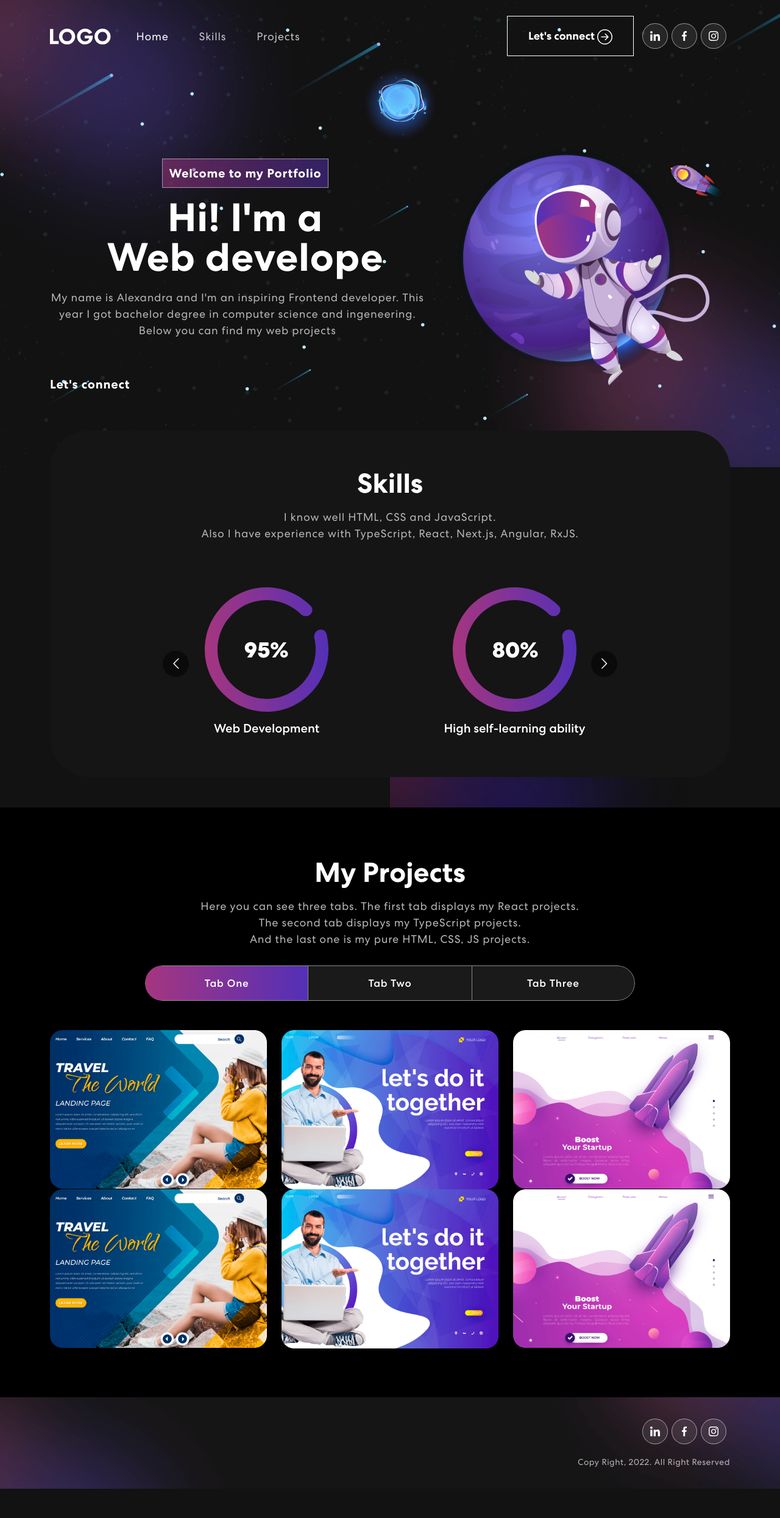
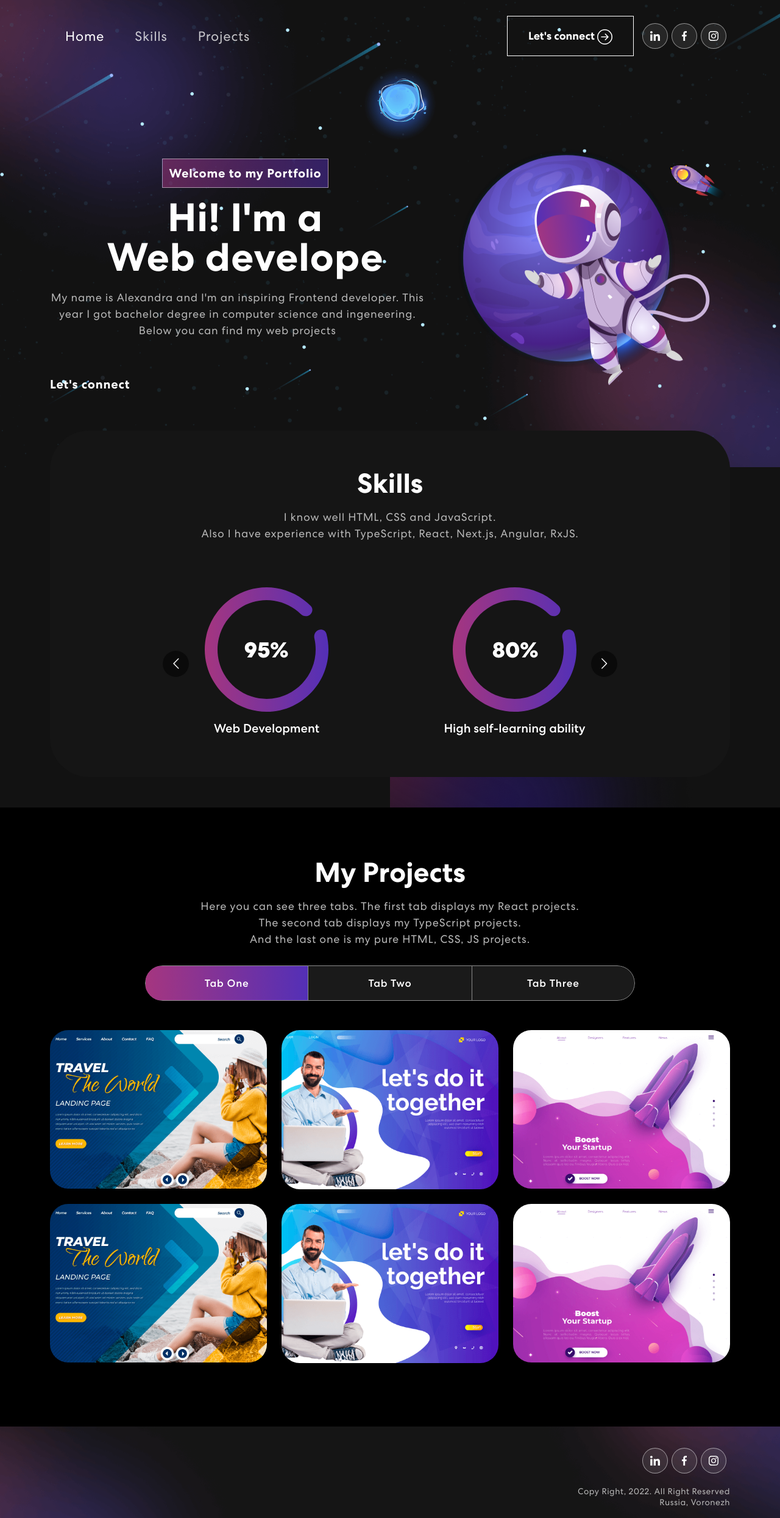
Before and after one commit to Savchhenko/Portfolio-Website-React, a React (Create React App) app: page / in a window 1280 px wide. Shown: the whole page at 61% size. Before the commit the page ends 2441 px from the top, so only its background shows below. Built offline with nearby package versions, Linux system fonts and the light colour scheme.

Commit message:
fix some styles

```diff
--- a/src/App.css
+++ b/src/App.css
@@ -103,7 +103,7 @@ nav.navbar .navbar-nav .nav-link.navbar-link {
   color: #fff !important;
   letter-spacing: 0.8px;
   padding: 0 25px;
-  font-size: 18px;
+  font-size: 22px;
   opacity: 0.75;
 }
 nav.navbar .navbar-nav a.nav-link.navbar-link:hover,
@@ -151,7 +151,7 @@ span.navbar-text {
 .social-icon a:hover img {
 	filter: brightness(0) saturate(100%) invert(0%) sepia(7%) saturate(98%) hue-rotate(346deg) brightness(95%) contrast(86%);
 }
-.navbar-text button {
+.navbar-text span {
   font-weight: 700;
   color: #fff;
   border: 1px solid #fff;
@@ -161,11 +161,9 @@ span.navbar-text {
 	position: relative;
 	background-color: transparent;
 	transition: 0.3s ease-in-out;
-}
-.navbar-text button span {
   z-index: 1;
 }
-.navbar-text button::before {
+.navbar-text span::before {
   content: "";
   width: 0%;
   height: 100%;
@@ -176,10 +174,10 @@ span.navbar-text {
   z-index: -1;
   transition: 0.3s ease-in-out;
 }
-.navbar-text button:hover {
+.navbar-text span:hover {
   color: #121212;
 }
-.navbar-text button:hover::before {
+.navbar-text span:hover::before {
 	content: "";
 	width: 100%;
 	height: 100%;
@@ -279,9 +277,6 @@ nav.navbar .navbar-toggler[aria-expanded="true"] .navbar-toggler-icon {
   margin-left: 10px;
   transition: 0.3s ease-in-out;
   line-height: 1;
-}
-.banner button:hover svg {
-  margin-left: 25px;
 }
 .banner img {
   animation: updown 3s linear infinite;
--- a/src/components/Footer.js
+++ b/src/components/Footer.js
@@ -15,7 +15,9 @@ const Footer = () => {
                             <a href=""><img src={navIcon2} alt="icon"/></a>
                             <a href=""><img src={navIcon3} alt="icon"/></a>
                         </div>
-                        <p>Copy Right, 2022. All Right Reserved</p>
+                        <p>Copy Right, 2022. All Right Reserved<br></br>
+                            Russia, Voronezh
+                        </p>
                     </Col>
                 </Row>
             </Container>
--- a/src/components/NavBar.js
+++ b/src/components/NavBar.js
@@ -33,9 +33,6 @@ const NavBar = () => {
     return (
         <Navbar expand="lg" className={scrolled ? "scrolled" : ""}>
         <Container>
-            <Navbar.Brand href="#home">
-            <img src={logo} alt="Logo" />
-            </Navbar.Brand>
             <Navbar.Toggle aria-controls="basic-navbar-nav">
             <span className="navbar-toggler-icon"></span>
             </Navbar.Toggle>
@@ -58,14 +55,12 @@ const NavBar = () => {
                 >Projects</Nav.Link>
             </Nav>
             <span className="navbar-text">
-                <button
-                    className="vvd"
-                    onClick={() => {
-                        console.log("Contact me");
-                    }}
-                >
+
+                    <span className="vvd">Let's connect <ArrowRightCircle size={25}/></span>
+
+                {/* <button className="vvd">
                     <span>Let's connect <ArrowRightCircle size={25}/></span>
-                </button>
+                </button> */}
                 <div className="social-icon">
                     <a href="#">
                         <img src={navIcon1} alt=""></img>
--- a/src/components/ProjectCard.js
+++ b/src/components/ProjectCard.js
@@ -3,7 +3,7 @@ import { Col } from "react-bootstrap";
 const ProjectCard = ({ title, description, imgUrl }) => {
     return (
         <Col sm={6} md={4}>
-            <div className="prog-imgbx">
+            <div className="proj-imgbx">
                 <img src={imgUrl} />
                 <div className="proj-txtx">
                     <h4>{title}</h4>
```
